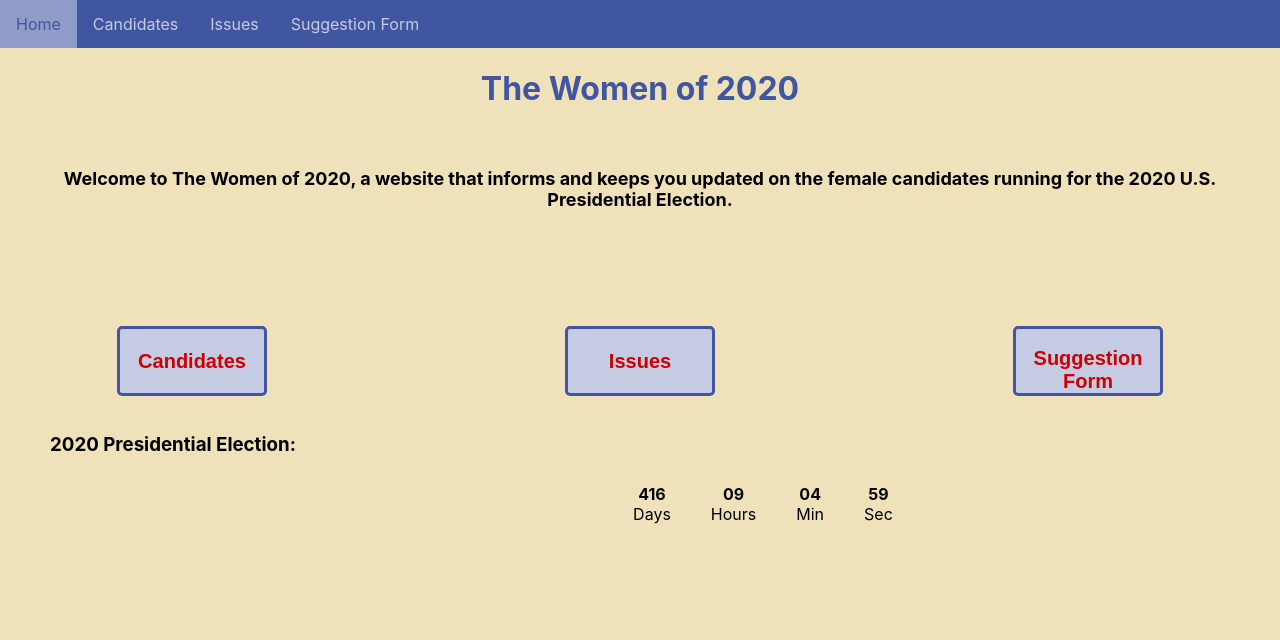
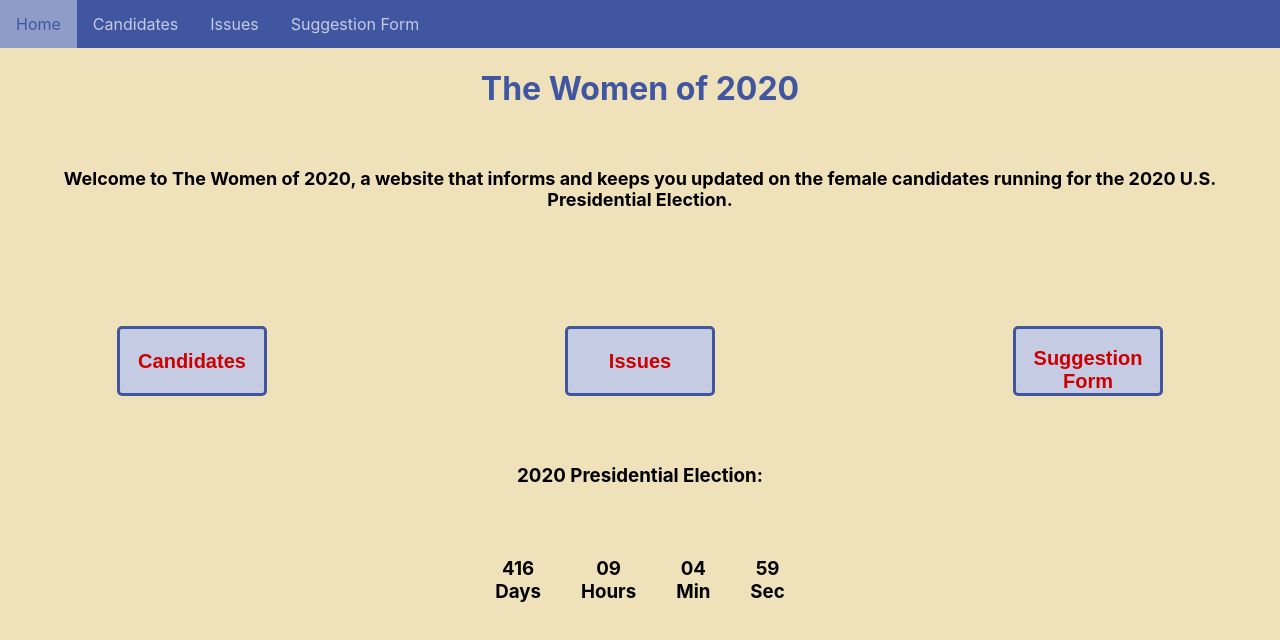
Before and after one commit to jamiemiller8/2020-presidential-candidates, a React (Create React App) app: page /landing in a window 1280 px wide. Shown: the top 640 px of the page. Built offline with nearby package versions, Linux system fonts and the light colour scheme.

Commit message:
countdown css

```diff
--- a/src/Landing.css
+++ b/src/Landing.css
@@ -74,3 +74,8 @@ footer {
 .Countdown-col-elemtn strong {
     font-size: 50px;
 }
+
+.countdown-title {
+    text-align: center;
+    margin: 50px;
+}
--- a/src/Landing.js
+++ b/src/Landing.js
@@ -59,10 +59,9 @@ class Landing extends Component {
         <footer>
           <h3 className="countdown-title">
             2020 Presidential Election:
-          </h3>
-          {/* <iframe src="http://free.timeanddate.com/countdown/i6xng2fa/n263/cf111/cm0/cu4/ct0/cs0/ca0/cr0/ss0/cac000/cpc000/pc4056a1/tc4056a1/fs100/szw320/szh135/tat2020%20Presidential%20Election/tac000/tptTime%20since%20Event%20started%20in/tpc000/mac000/mpc000/iso2020-11-03T00:00:00" allowTransparency="true" frameborder="0" width="330" height="135"></iframe> */}
           <Countdown date={`${year}-11-03T00:00:00`} />
           {/* <Countapp /> */}
+          </h3>
         </footer>
       </div>
     );
```
